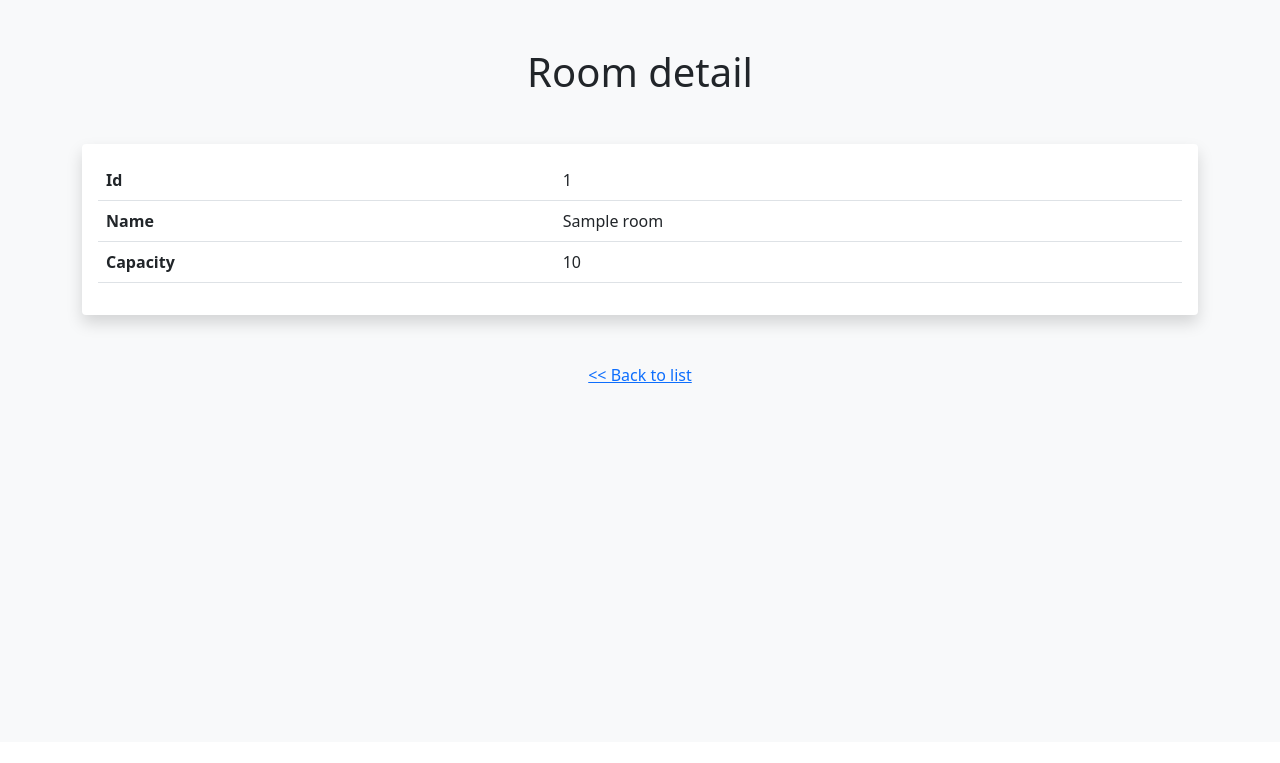
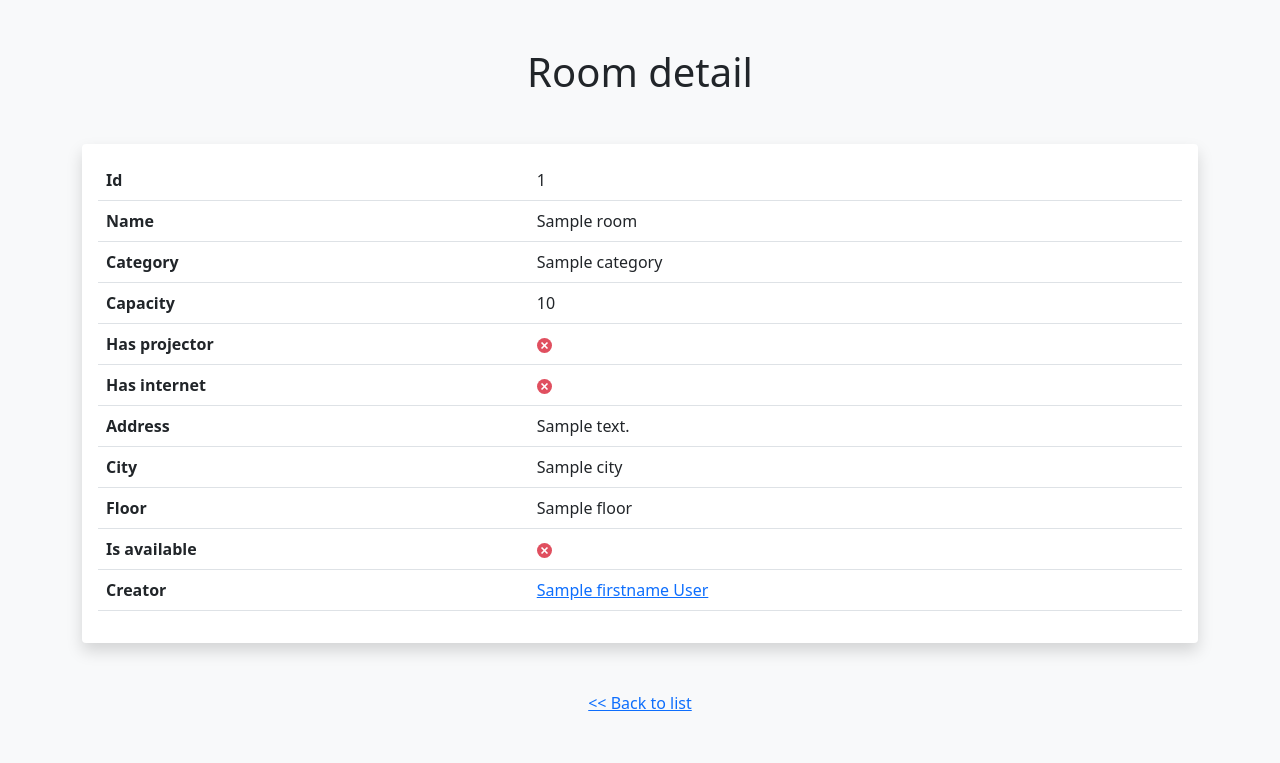
Before and after one commit to tekebim/intro-sf4-M1TL, a Symfony app: template templates/room/show.html.twig in a window 1280 px wide. Shown: the part 58-821 px from the top of the page. Before the commit the page ends 441 px from the top, so only its background shows below. Run offline with Twig, Linux system fonts and the light colour scheme; the template is opened without the code that fills it: most values are stand-ins (such as "Sample title", 1, 10 or a date in 2020); some libraries are stand-ins or nearby versions.

```diff
--- a/templates/room/index.html.twig
+++ b/templates/room/index.html.twig
@@ -58,8 +58,10 @@
                         <td width="100">
                             <a class="btn btn-sm btn-primary" href="{{ path('room_show', {'id': room.id}) }}"><img
                                         src="{{ asset('images/icon-view.png') }}" width="16" alt="view"></a>
+                            {% if is_granted('ROLE_ADMIN') %}
                             <a class="btn btn-sm btn-dark" href="{{ path('room_edit', {'id': room.id}) }}"><img
                                         src="{{ asset('images/icon-edit.png') }}" width="16" alt="edit"></a>
+                            {% endif %}
                         </td>
                     </tr>
                 {% else %}
--- a/templates/room/show.html.twig
+++ b/templates/room/show.html.twig
@@ -18,8 +18,57 @@
                     <td>{{ room.name }}</td>
                 </tr>
                 <tr>
+                    <th>Category</th>
+                    <td>{{ room.category.name }}</td>
+                </tr>
+                <tr>
                     <th>Capacity</th>
                     <td>{{ room.capacity }}</td>
+                </tr>
+                <tr>
+                    <th>Has projector</th>
+                    <td>
+                        {% if(room.hasProjector == 1) %}
+                            <img src="{{ asset("images/check.svg") }}" width="15" alt="yes">
+                        {% else %}
+                            <img src="{{ asset("images/close.svg") }}" width="15" alt="no">
+                        {% endif %}</td>
+                </tr>
+                <tr>
+                    <th>Has internet</th>
+                    <td>
+                        {% if(room.hasInternet == 1) %}
+                            <img src="{{ asset("images/check.svg") }}" width="15" alt="yes">
+                        {% else %}
+                            <img src="{{ asset("images/close.svg") }}" width="15" alt="no">
+                        {% endif %}</td>
+                </tr>
+                <tr>
+                    <th>Address</th>
+                    <td>{{ room.address }}</td>
+                </tr>
+                <tr>
+                    <th>City</th>
+                    <td>{{ room.city }}</td>
+                </tr>
+                <tr>
+                    <th>Floor</th>
+                    <td>{{ room.floor }}</td>
+                </tr>
+                <tr>
+                    <th>Is available</th>
+                    <td>
+                        {% if(room.isAvailable == 1) %}
+                            <img src="{{ asset("images/check.svg") }}" width="15" alt="yes">
+                        {% else %}
+                            <img src="{{ asset("images/close.svg") }}" width="15" alt="no">
+                        {% endif %}</td>
+                </tr>
+                <tr>
+                    <th>Creator</th>
+                    <td>
+                        <a href="{{ path('room.byUser', {'id': room.user.id}) }}">{{ room.user.firstname }} {{ room.user.lastname }}</a>
+                    </td>
                 </tr>
                 </tbody>
             </table>
@@ -31,8 +80,8 @@
             </div>
         </div>
 
-        <div class="text-center">
-            <a class="m-3" href="{{ path('room_index') }}"><< Back to list</a>
+        <div class="text-center m-5">
+            <a href="{{ path('room_index') }}"><< Back to list</a>
         </div>
     </div>
 {% endblock %}
```
Also changed, not shown: templates/home/index.html.twig (+10 -6 lines), templates/room/showRoomsByUser.html.twig (+26 -6 lines).
